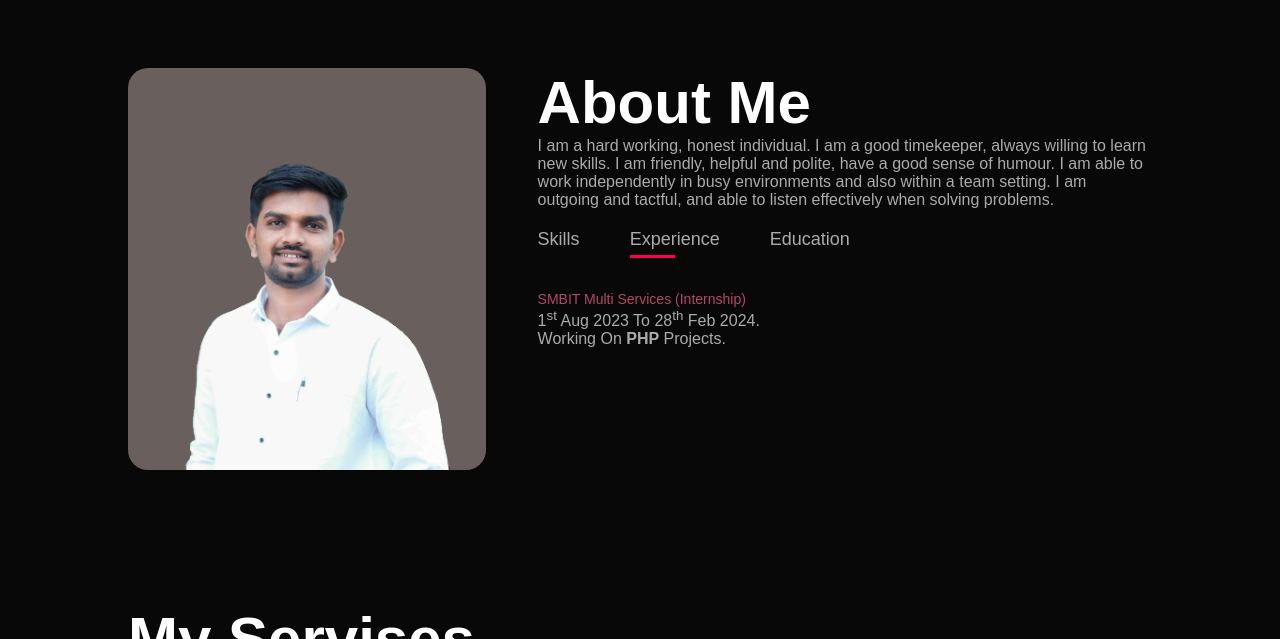
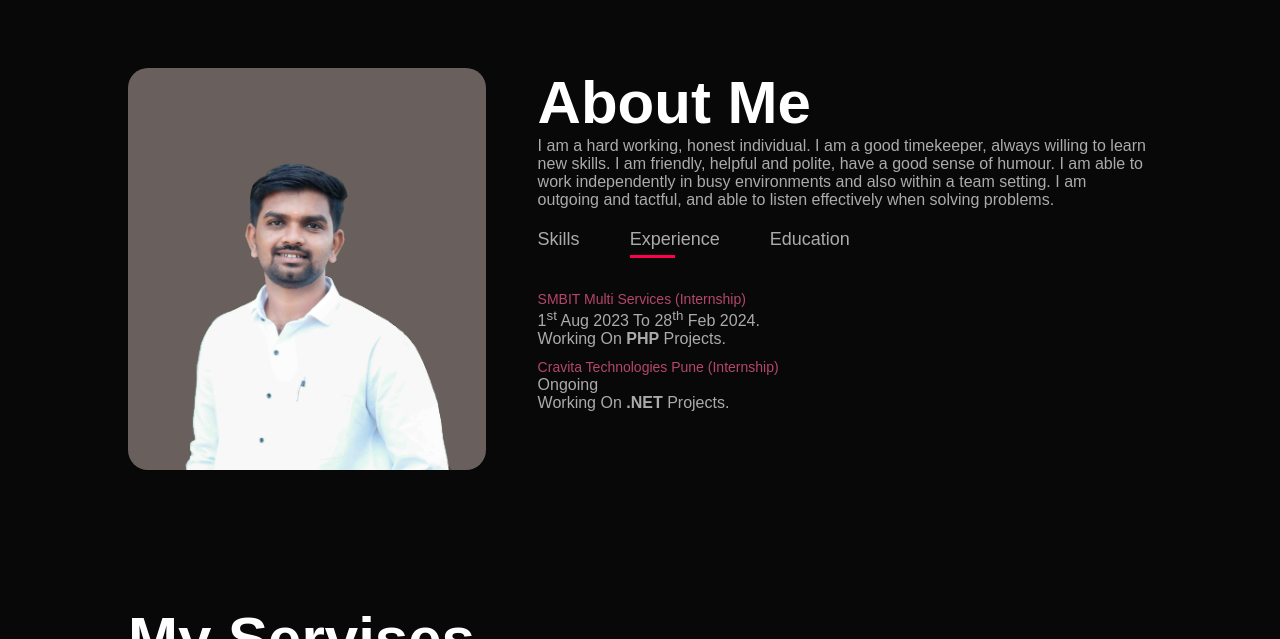
Before and after one commit to surajkalhapure/cv.github.io, a plain HTML site: page index.html in a window 1280 px wide. Both pictures are taken after a click on the element "Experience". Shown: the part 902-1541 px from the top of the page. Drawn offline with Linux system fonts and the light colour scheme.

Commit message:
Update index.html

```diff
--- a/index.html
+++ b/index.html
@@ -67,6 +67,7 @@
                         <ul>
                             <li><span>SMBIT Multi Services (Internship)</span><br>1<sup>st</sup> Aug 2023 To
                                 28<sup>th</sup> Feb 2024. <br> Working On <b>PHP</b> Projects.</li>
+                            <li><span>Cravita Technologies Pune (Internship)</span><br>Ongoing <br> Working On <b>.NET</b> Projects.</li>
                             <!-- <li><span>UX</span><br>Designing Web/App Interfaces</li>
                             <li><span>UX</span><br>Designing Web/App Interfaces</li>
                             <li><span>UX</span><br>Designing Web/App Interfaces</li> -->
```
